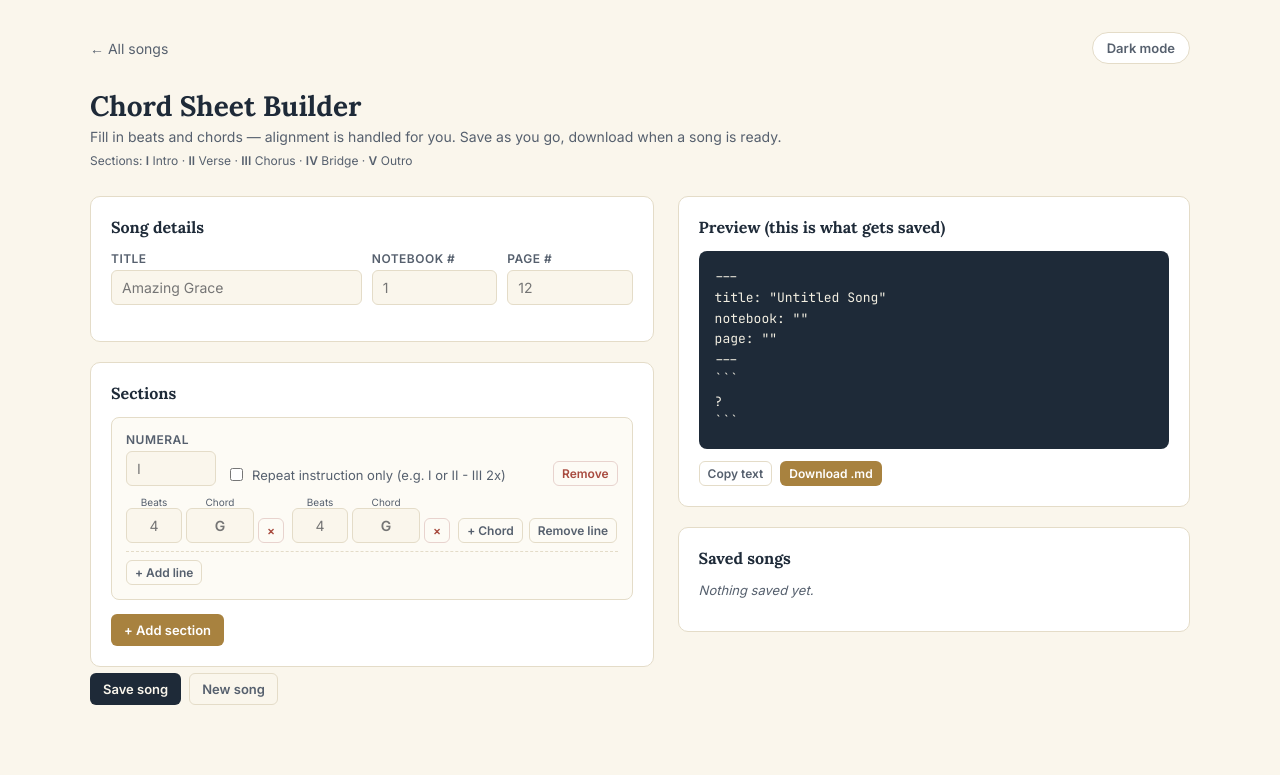
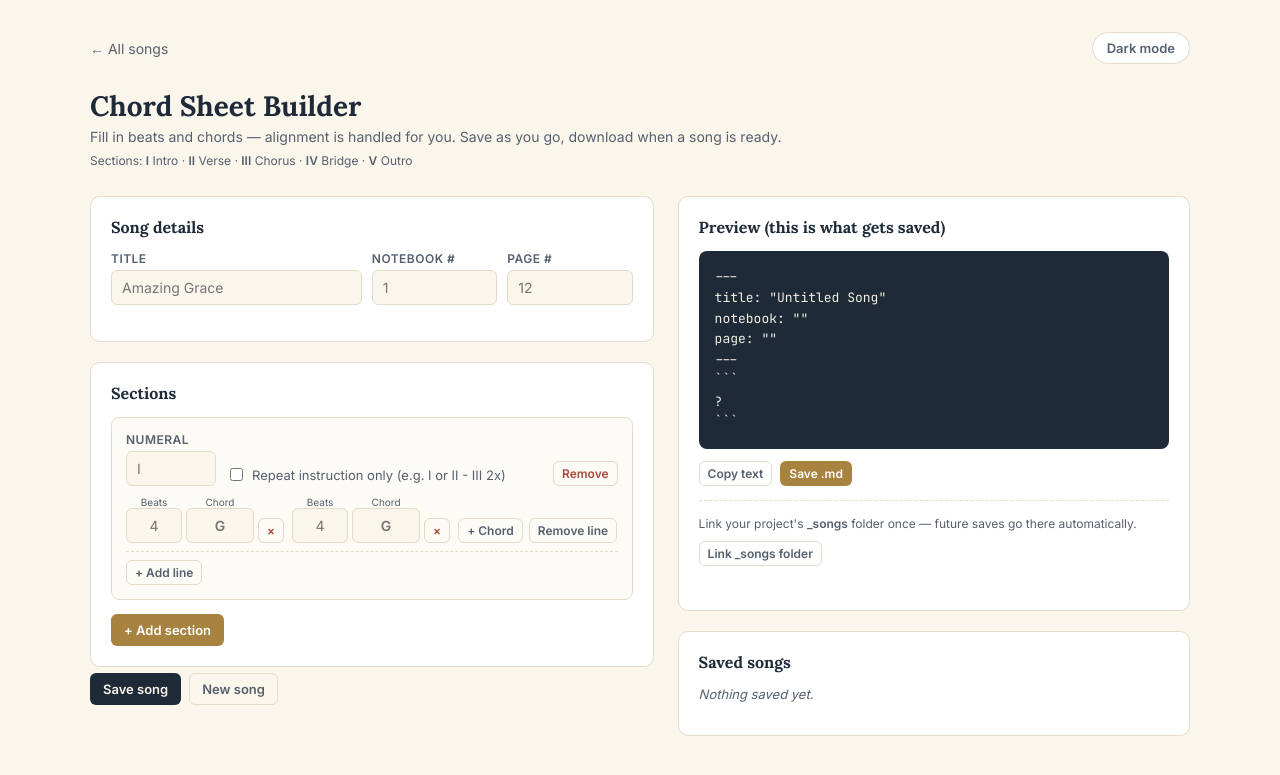
Before and after one commit to jsevidev/ocac-worship-chords, a Jekyll site: the page built from builder/index.html, in a window 1280 px wide. Shown: the top 775 px of the page. Built offline with Jekyll 4.4.1, drawn with Linux system fonts in a browser that asks for light colours; part of the change alters nothing that is shown.

Commit message:
Let builder save .md files directly to linked _songs folder.
One-time folder link via File System Access API; Chrome and Edge write without changing the browser download location.

Co-authored-by: Cursor <cursoragent@cursor.com>

```diff
--- a/builder/index.html
+++ b/builder/index.html
@@ -199,7 +199,26 @@ permalink: /builder/
     white-space: pre;
     margin: 0;
   }
-  .output-actions{ display:flex; gap:8px; margin-top: 12px; }
+  .output-actions{ display:flex; gap:8px; margin-top: 12px; flex-wrap: wrap; }
+  .save-folder{
+    margin-top: 14px;
+    padding-top: 14px;
+    border-top: 1px dashed var(--paper-rule);
+  }
+  .folder-status{
+    margin: 0 0 8px;
+    font-size: 12px;
+    color: var(--ink-soft);
+    line-height: 1.5;
+  }
+  .folder-status.linked{ color: var(--brass); font-weight: 600; }
+  .download-status{
+    margin: 8px 0 0;
+    font-size: 12px;
+    color: var(--brass);
+    font-weight: 600;
+    min-height: 16px;
+  }
 
   .saved-list{ list-style:none; margin:0; padding:0; }
   .saved-item{
@@ -265,7 +284,12 @@ permalink: /builder/
         <pre class="output" id="preview"></pre>
         <div class="output-actions">
           <button class="btn-ghost btn-sm" id="copy-output">Copy text</button>
-          <button class="btn-brass btn-sm" id="download-md">Download .md</button>
+          <button class="btn-brass btn-sm" id="download-md">Save .md</button>
+        </div>
+        <div class="save-folder">
+          <p class="folder-status" id="folder-status">Link your project's <strong>_songs</strong> folder once — future saves go there automatically.</p>
+          <button class="btn-ghost btn-sm" id="pick-folder">Link _songs folder</button>
+          <p class="download-status" id="download-status"></p>
         </div>
       </div>
 
@@ -487,15 +511,42 @@ document.getElementById('copy-output').addEventListener('click', async ()=>{
   }catch(e){ flashStatus('Copy failed'); }
 });
 
-document.getElementById('download-md').addEventListener('click', ()=>{
+document.getElementById('download-md').addEventListener('click', async ()=>{
   const title = document.getElementById('f-title').value.trim() || 'untitled';
-  const blob = new Blob([buildOutput()], {type:'text/markdown'});
+  const filename = `${slugify(title)}.md`;
+  const content = buildOutput();
+
+  try {
+    const saved = await saveToSongsFolder(filename, content);
+    if (saved) {
+      flashDownloadStatus('Saved to _songs/' + filename);
+      return;
+    }
+  } catch (e) {
+    console.error(e);
+    flashDownloadStatus('Folder save failed — downloaded instead');
+  }
+
+  fallbackDownload(filename, content);
+});
+
+document.getElementById('pick-folder').addEventListener('click', pickSongsFolder);
+
+function fallbackDownload(filename, content){
+  const blob = new Blob([content], {type:'text/markdown'});
   const url = URL.createObjectURL(blob);
   const a = document.createElement('a');
-  a.href = url; a.download = `${slugify(title)}.md`;
+  a.href = url; a.download = filename;
   document.body.appendChild(a); a.click(); a.remove();
   URL.revokeObjectURL(url);
-});
+  flashDownloadStatus('Downloaded ' + filename + ' — link _songs folder to skip this');
+}
+
+function flashDownloadStatus(msg){
+  const el = document.getElementById('download-status');
+  el.textContent = msg;
+  setTimeout(()=>{ el.textContent=''; }, 3500);
+}
 
 function flashStatus(msg){
   const el = document.getElementById('section-status');
@@ -524,6 +575,107 @@ const storage = {
     return { keys };
   }
 };
+
+// ---- save folder (File System Access API) ----
+const DIR_KEY = 'songs-dir';
+const idb = {
+  open(){
+    return new Promise(function(resolve, reject){
+      var req = indexedDB.open('ocac-builder', 1);
+      req.onupgradeneeded = function(){
+        req.result.createObjectStore('handles');
+      };
+      req.onsuccess = function(){ resolve(req.result); };
+      req.onerror = function(){ reject(req.error); };
+    });
+  },
+  get(key){
+    return idb.open().then(function(db){
+      return new Promise(function(resolve, reject){
+        var tx = db.transaction('handles', 'readonly');
+        var req = tx.objectStore('handles').get(key);
+        req.onsuccess = function(){ resolve(req.result); };
+        req.onerror = function(){ reject(req.error); };
+      });
+    });
+  },
+  set(key, value){
+    return idb.open().then(function(db){
+      return new Promise(function(resolve, reject){
+        var tx = db.transaction('handles', 'readwrite');
+        tx.objectStore('handles').put(value, key);
+        tx.oncomplete = function(){ resolve(); };
+        tx.onerror = function(){ reject(tx.error); };
+      });
+    });
+  }
+};
+
+function supportsFolderSave(){
+  return typeof window.showDirectoryPicker === 'function';
+}
+
+async function getSongsDirHandle(){
+  var handle = await idb.get(DIR_KEY);
+  if(!handle) return null;
+  var perm = await handle.queryPermission({ mode: 'readwrite' });
+  if(perm !== 'granted'){
+    perm = await handle.requestPermission({ mode: 'readwrite' });
+  }
+  return perm === 'granted' ? handle : null;
+}
+
+async function saveToSongsFolder(filename, content){
+  var dir = await getSongsDirHandle();
+  if(!dir) return false;
+  var fileHandle = await dir.getFileHandle(filename, { create: true });
+  var writable = await fileHandle.createWritable();
+  await writable.write(content);
+  await writable.close();
+  return true;
+}
+
+function updateFolderUI(name){
+  var el = document.getElementById('folder-status');
+  var btn = document.getElementById('pick-folder');
+  if(name){
+    el.innerHTML = 'Saving to folder: <strong>' + name + '</strong>';
+    el.classList.add('linked');
+    btn.textContent = 'Change folder';
+  }else{
+    el.innerHTML = 'Link your project\'s <strong>_songs</strong> folder once — future saves go there automatically.';
+    el.classList.remove('linked');
+    btn.textContent = 'Link _songs folder';
+  }
+}
+
+async function pickSongsFolder(){
+  if(!supportsFolderSave()){
+    flashDownloadStatus('Use Chrome or Edge to save directly to _songs');
+    return;
+  }
+  try{
+    var handle = await window.showDirectoryPicker({ mode: 'readwrite' });
+    await idb.set(DIR_KEY, handle);
+    updateFolderUI(handle.name);
+    flashDownloadStatus('Linked folder: ' + handle.name);
+  }catch(e){
+    if(e.name !== 'AbortError') flashDownloadStatus('Could not link folder');
+  }
+}
+
+async function initSaveFolder(){
+  if(!supportsFolderSave()){
+    document.getElementById('folder-status').innerHTML =
+      'Direct save to <strong>_songs</strong> needs Chrome or Edge. Other browsers download the file instead.';
+    document.getElementById('pick-folder').style.display = 'none';
+    return;
+  }
+  try{
+    var handle = await idb.get(DIR_KEY);
+    if(handle) updateFolderUI(handle.name);
+  }catch(e){ /* no linked folder yet */ }
+}
 
 async function saveSong(){
   state.title = document.getElementById('f-title').value.trim();
@@ -620,6 +772,7 @@ async function renderSavedList(){
 state.sections.push(newSection());
 renderSections();
 renderSavedList();
+initSaveFolder();
 
 (function () {
   var btn = document.getElementById('theme-toggle');
```
